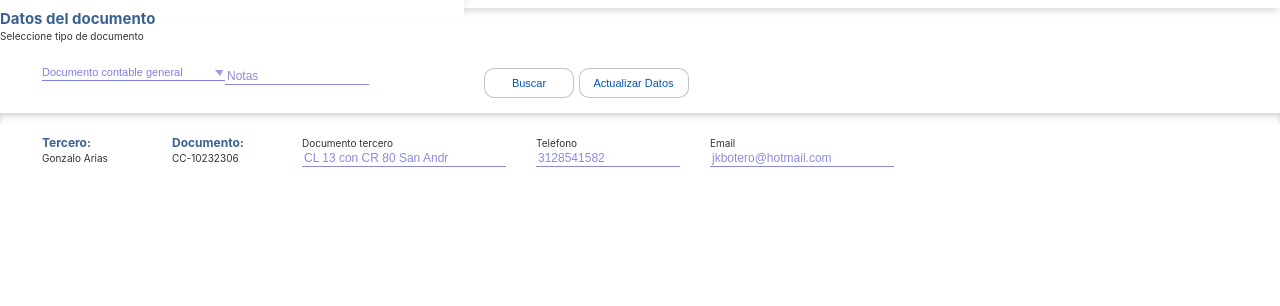
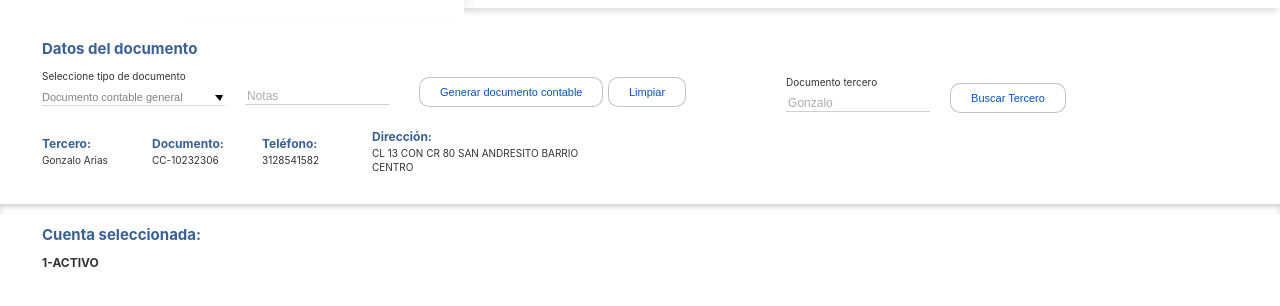
Before and after one commit to alexnaravez012/contabilidadweb, a plain HTML site: page index.html in a window 1280 px wide. Shown: the part 122-428 px from the top of the page. Drawn offline with nearby package versions, Linux system fonts and the light colour scheme.

Commit message:
button active

```diff
--- a/data/style.css
+++ b/data/style.css
@@ -1049,19 +1049,6 @@
     outline: 0;
 }
 
-.input-date-accounting {
-    border: none;
-    border-bottom: 1px solid rgb(0, 0, 182);
-    width: 140px;
-    color: rgb(0, 0, 182);
-    margin-bottom: 10px;
-    cursor: pointer;
-}
-
-.input-date-accounting:focus {
-    outline: 0;
-}
-
 .input-observations-accounting {
     width: 395px;
     border: none;
@@ -1598,15 +1585,14 @@
 
 .navbar-search-products-re-accounting {
     height: 70px;
-    width: 850px;
+    width: 100%;
 }
 
 .input-date-accounting {
     border: none;
-    border-bottom: 1px solid rgba(0, 0, 182, 0.459);
+    border-bottom: 1px solid rgba(150, 150, 150, 0.459);
     width: 140px;
-    color: rgba(0, 0, 182, 0.527);
-    margin-bottom: 10px;
+    color: rgba(0, 0, 0, 0.527);
     cursor: pointer;
 }
 
@@ -1615,7 +1601,7 @@
 }
 
 .input-date-accounting::placeholder {
-    color: rgba(0, 0, 182, 0.459);
+    color: rgba(77, 77, 77, 0.459);
 }
 
 .navbar-product-select-accounting {
@@ -1774,8 +1760,8 @@
     border-radius: 10px;
     font-size: 11px;
     cursor: pointer;
-    width: 110px;
-    margin-top: 10px;
+    padding-left: 20px;
+    padding-right: 20px;
 }
 
 .button-search-actualice-accounting:focus {
@@ -1854,3 +1840,55 @@
 .select-register-enterprise-accounting select:disabled~.select_arrow-register-enterprise-accounting {
     border-top-color: #cccccc;
 }
+
+.select-general-document-accounting {
+    position: relative;
+    display: inline-block;
+    width: 170px;
+    border: none !important;
+}
+
+.select-general-document-accounting select {
+    display: inline-block;
+    width: 100%;
+    padding-bottom: 2px;
+    cursor: pointer;
+    outline: 0;
+    border: none;
+    font-size: 11px;
+    border-bottom: 1px solid rgba(160, 160, 160, 0.377) !important;
+    border-radius: 0px;
+    background: #ffffff;
+    color: rgba(0, 0, 0, 0.493);
+    appearance: none;
+    -webkit-appearance: none;
+    -moz-appearance: none;
+}
+
+.select-general-document-accounting select::-ms-expand {
+    display: none;
+}
+
+.select-general-document-accounting select:disabled {
+    opacity: 0;
+    pointer-events: none;
+}
+
+.select_arrow-general-document-accounting {
+    position: absolute;
+    top: 12px;
+    right: 2px;
+    pointer-events: none;
+    border-style: solid;
+    border-width: 6px 3px 0px 5px;
+    border-color: rgb(0, 0, 0) transparent transparent transparent;
+}
+
+.select-general-document-accounting select:hover~.select_arrow-general-document-accounting,
+.select-general-document-accounting select:focus~.select_arrow-general-document-accounting {
+    border-top-color: #000000;
+}
+
+.select-general-document-accounting select:disabled~.select_arrow-general-document-accounting {
+    border-top-color: #cccccc;
+}
--- a/index.html
+++ b/index.html
@@ -176,12 +176,16 @@
                     <h6 class="uk-margin-remove uk-text-bold color-blue cursor-pointer">Agregar a PUC</h6>
                 </div>
             </div>
+            <div style="margin-top: 30px;">
+                <div style="margin-left: 42px;">
+                    <h6 class="uk-margin-remove uk-text-bold color-blue font-size-15">Datos del documento</h6>
+                </div>
+                <div class="uk-flex uk-flex-middle">
                     <div>
-                <h6 class="uk-margin-remove uk-text-bold color-blue font-size-15">Datos del documento</h6>
-                <h6 class="uk-margin-remove font-size-11">Seleccione tipo de documento</h6>
                         <div class="uk-flex uk-flex-middle navbar-search-products-re-accounting" style="margin-left: 42px;">
                             <div>
-                        <div class="select-create-product-accounting" style="width: 183px; margin-bottom: 17px;">
+                                <h6 class="uk-margin-remove font-size-11">Seleccione tipo de documento</h6>
+                                <div class="select-general-document-accounting" style="width: 183px; margin-bottom: 13px;">
                                     <select>
                                         <option>Documento contable general</option>
                                         <option>opción 1</option>
@@ -189,40 +193,57 @@
                                         <option>opción 3</option>
                                         <option>opción 4</option>
                                     </select>
-                            <div class="select_arrow-create-product-accounting">
+                                    <div class="select_arrow-general-document-accounting">
                                     </div>
                                 </div>
                             </div>
-                    <div>
+                            <div style="margin-left: 20px;">
                                 <input class="input-date-accounting font-size-12" type="text" placeholder="Notas">
                             </div>
-                    <div style="margin-left: 115px;">
-                        <button class="button-search-actualice-accounting" style="width: 90px;">Buscar</button>
-                        <button class="button-search-actualice-accounting">Actualizar Datos</button>
+                            <div style="margin-left: 30px; margin-bottom: 5px;">
+                                <button class="button-search-actualice-accounting">Generar documento contable</button>
+                                <button class="button-search-actualice-accounting">Limpiar</button>
+                            </div>
+                        </div>
+                    </div>
+                    <div class="uk-flex" style="margin-left: 100px;">
+                        <div>
+                            <h6 class="uk-margin-remove font-size-11">Documento tercero</h6>
+                            <input class="input-date-accounting font-size-12" type="text" placeholder="Gonzalo">
+                        </div>
+                        <div style="margin-top: 8px; margin-left: 20px;">
+                            <button class="button-search-actualice-accounting" px>Buscar Tercero</button>
+                        </div>
+                    </div>
+                </div>
+                <div class="uk-flex uk-flex-middle" style="margin-left: 42px; margin-bottom: 30px;">
+                    <div class="width-110">
+                        <h6 class="uk-margin-remove font-size-12 color-blue uk-text-bold">Tercero:</h6>
+                        <h6 class="uk-margin-remove font-size-11">Gonzalo Arias</h6>
+                    </div>
+                    <div class="width-110">
+                        <h6 class="uk-margin-remove font-size-12 color-blue uk-text-bold">Documento:</h6>
+                        <h6 class="uk-margin-remove font-size-11">CC-10232306</h6>
+                    </div>
+                    <div class="width-110">
+                        <h6 class="uk-margin-remove font-size-12 color-blue uk-text-bold">Teléfono:</h6>
+                        <h6 class="uk-margin-remove font-size-11">3128541582</h6>
+                    </div>
+                    <div class="width-240">
+                        <h6 class="uk-margin-remove font-size-12 color-blue uk-text-bold">Dirección:</h6>
+                        <h6 class="uk-margin-remove font-size-11">CL 13 CON CR 80 SAN ANDRESITO BARRIO CENTRO</h6>
                     </div>
                 </div>
                 <div class="navbar-product-select-accounting">
                 </div>
-                <div class="uk-flex uk-flex-middle" style="margin-left: 42px;">
-                    <div class="width-110">
-                        <h6 class="uk-margin-remove font-size-12 color-blue uk-text-bold">Tercero:</h6>
-                        <h6 class="uk-margin-remove font-size-11">Gonzalo Arias</h6>
+                <div style="margin-left: 42px; margin-top: 10px;">
+                    <h6 class="uk-margin-remove uk-text-bold color-blue font-size-15">Cuenta seleccionada:</h6>
                 </div>
-                    <div class="width-110" style="margin-left: 20px;">
-                        <h6 class="uk-margin-remove font-size-12 color-blue uk-text-bold">Documento:</h6>
-                        <h6 class="uk-margin-remove font-size-11">CC-10232306</h6>
+                <div class="uk-flex uk-flex-middle" style="margin-left: 42px; margin-top: 10px;">
+                    <div class="uk-flex">
+                        <div class="uk-flex uk-flex-middle">
+                            <h6 class="uk-margin-remove uk-text-bold font-size-12">1-ACTIVO</h6>
                         </div>
-                    <div style="margin-top: 20px; margin-left: 20px;">
-                        <h6 class="uk-margin-remove font-size-11" style="line-height: 10%;">Documento tercero</h6>
-                        <input class="input-date-accounting font-size-12" type="text" placeholder="CL 13 con CR 80 San Andr" style="width: 200px;">
-                    </div>
-                    <div style="margin-top: 20px; margin-left: 30px;">
-                        <h6 class="uk-margin-remove font-size-11" style="line-height: 10%;">Telefono</h6>
-                        <input class="input-date-accounting font-size-12" type="text" placeholder="3128541582">
-                    </div>
-                    <div style="margin-top: 20px; margin-left: 30px;">
-                        <h6 class="uk-margin-remove font-size-11" style="line-height: 10%;">Email</h6>
-                        <input class="input-date-accounting font-size-12" type="text" placeholder="jkbotero@hotmail.com" style="width: 180px;">
                     </div>
                 </div>
             </div>
```
Lines whose indentation alone changed are shown as unchanged.
